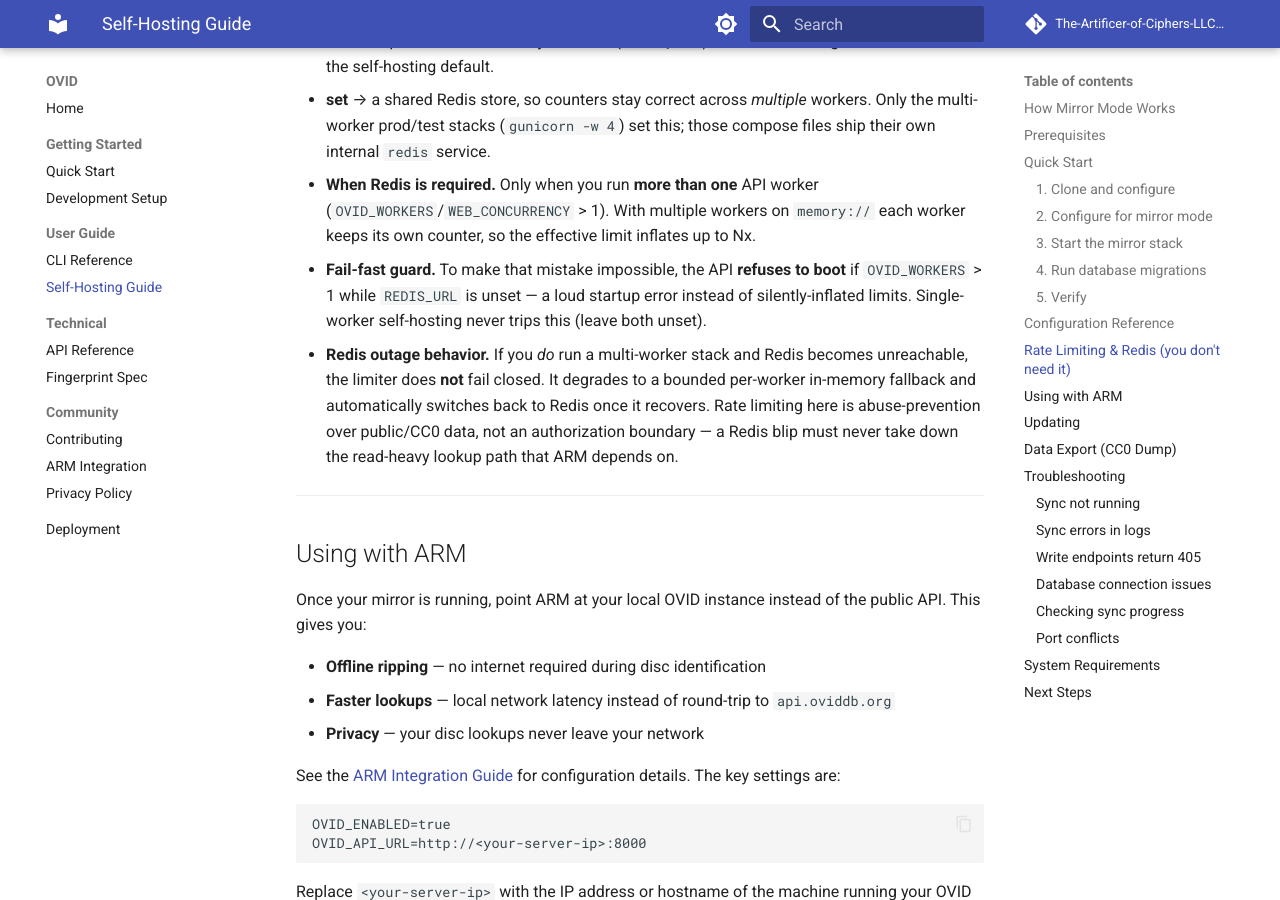
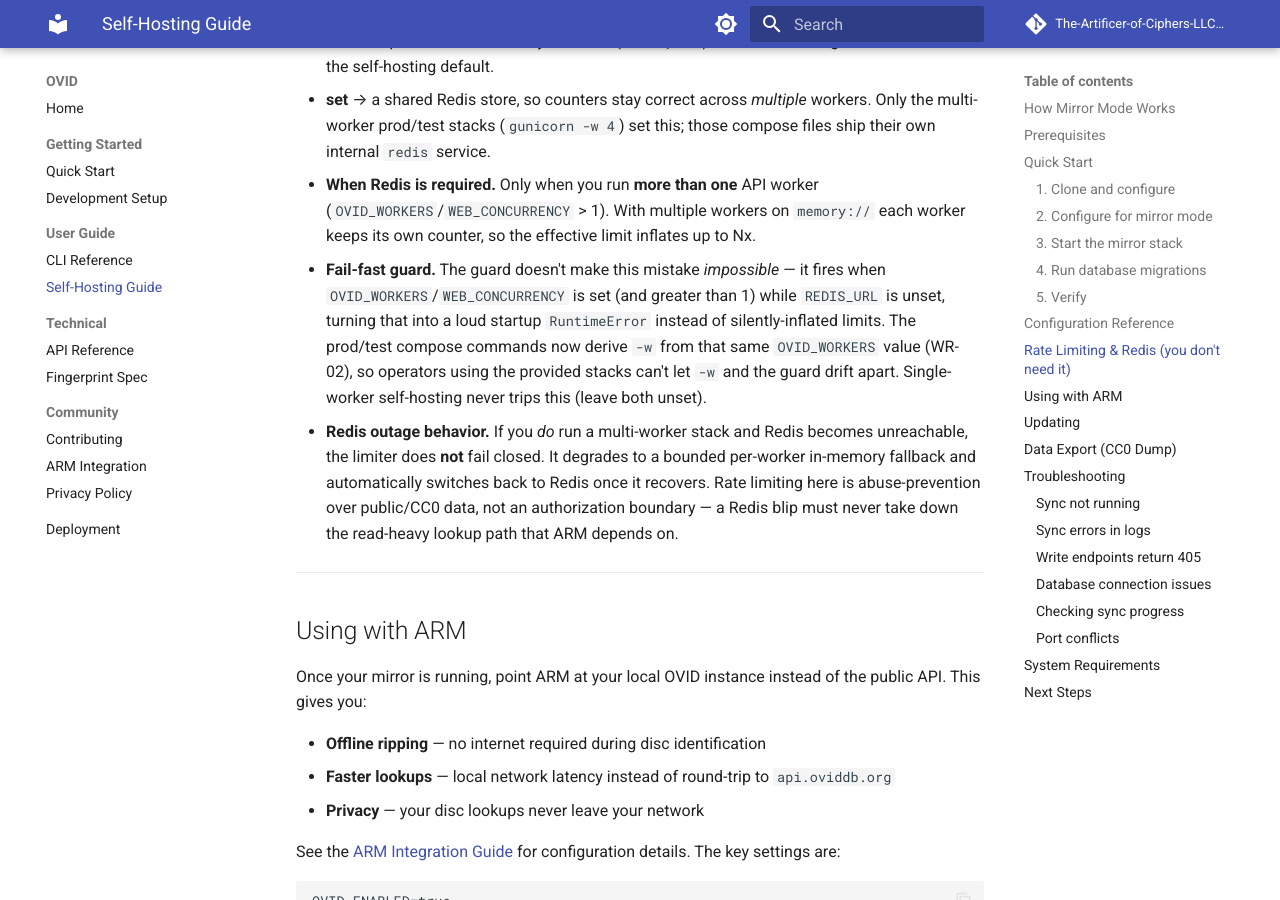
Before and after one commit to The-Artificer-of-Ciphers-LLC/OVID, an MkDocs documentation site: the page built from docs/self-hosting.md, in a window 1280 px wide and 900 px high, scrolled down 3664 px. Built offline with MkDocs 1.6.1 and Material for MkDocs 9.7.7, drawn with Linux system fonts in a browser that asks for light colours; comment, search, counter and statistics services are not loaded.

Commit message:
fix(03): derive gunicorn -w from OVID_WORKERS to close guard drift (WR-02)
Both docker-compose.prod.yml and docker-compose.test.yml now interpolate
`${OVID_WORKERS:-4}` in BOTH the gunicorn -w flag and the OVID_WORKERS
environment entry, so they resolve from one value and can never diverge
(verified: with no host override both still resolve to 4, unchanged from
today's hardcoded -w 4 / OVID_WORKERS=4 — zero behavior change). Note a
plain literal OVID_WORKERS=4 left in `environment:` would NOT have achieved
this: compose's ${VAR} interpolation reads the host/.env pool, never a
sibling environment: entry in the same file, so only mirroring the same
${OVID_WORKERS:-4} expression in both places actually removes the drift.

Also softens docs/self-hosting.md's "impossible" claim about the fail-fast
guard to describe what it actually does.

```diff
--- a/docs/self-hosting.md
+++ b/docs/self-hosting.md
@@ -135,10 +135,13 @@
 - **When Redis is required.** Only when you run **more than one** API worker
   (`OVID_WORKERS`/`WEB_CONCURRENCY` > 1). With multiple workers on `memory://`
   each worker keeps its own counter, so the effective limit inflates up to Nx.
-- **Fail-fast guard.** To make that mistake impossible, the API **refuses to
-  boot** if `OVID_WORKERS` > 1 while `REDIS_URL` is unset — a loud startup error
-  instead of silently-inflated limits. Single-worker self-hosting never trips
-  this (leave both unset).
+- **Fail-fast guard.** The guard doesn't make this mistake *impossible* — it
+  fires when `OVID_WORKERS`/`WEB_CONCURRENCY` is set (and greater than 1)
+  while `REDIS_URL` is unset, turning that into a loud startup `RuntimeError`
+  instead of silently-inflated limits. The prod/test compose commands now
+  derive `-w` from that same `OVID_WORKERS` value (WR-02), so operators using
+  the provided stacks can't let `-w` and the guard drift apart. Single-worker
+  self-hosting never trips this (leave both unset).
 - **Redis outage behavior.** If you *do* run a multi-worker stack and Redis
   becomes unreachable, the limiter does **not** fail closed. It degrades to a
   bounded per-worker in-memory fallback and automatically switches back to Redis
```
Also changed, not shown: docker-compose.prod.yml (+7 -4 lines), docker-compose.test.yml (+7 -4 lines).
